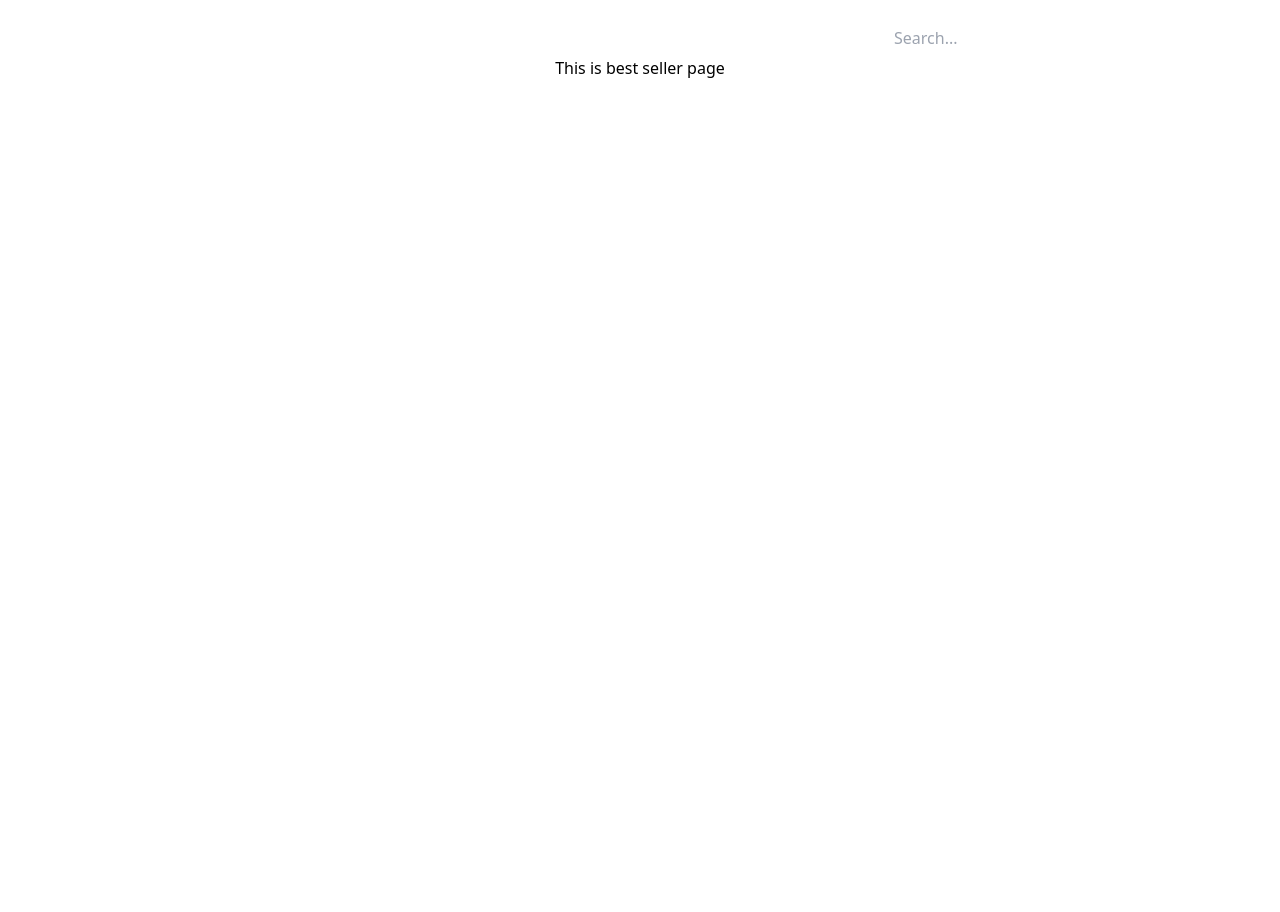
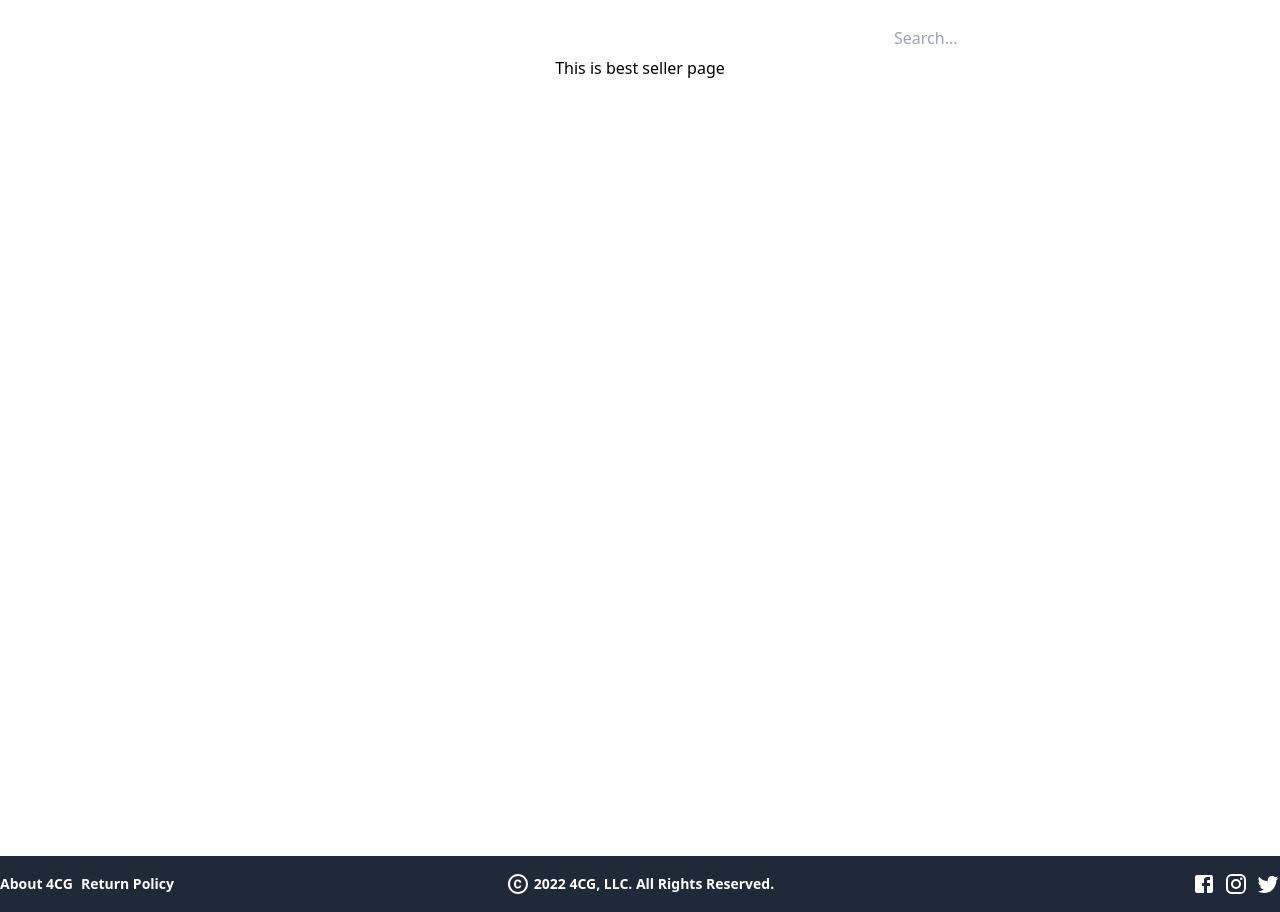
Before and after one commit to Pet3r1512/4CG_Store, a Next.js app: page /best in a window 1280 px wide. Before the commit the page ends 856 px from the top, so only its background shows below. Built offline with nearby package versions, Linux system fonts and the light colour scheme.

Commit message:
add footer & create policy page

```diff
--- a/Components/Footer.js
+++ b/Components/Footer.js
@@ -10,7 +10,7 @@ export default function Footer() {
             <Link href="./about">
               <a href="">About 4CG</a>
             </Link>
-            <Link href="">
+            <Link href="/policy">
               <a href="">Return Policy</a>
             </Link>
           </div>
--- a/pages/about.js
+++ b/pages/about.js
@@ -4,6 +4,7 @@ import Header from "../Components/Header";
 import SideBar from "../Components/SideBar";
 import SubSearchBar from "../Components/SubSearchBar";
 import { Facebook, Instagram, Twitter } from "@mui/icons-material";
+import Footer from "../Components/Footer"
 
 function Social_Logos() {
   return (
@@ -48,6 +49,7 @@ export default function About() {
           </div>
         </div>
       </div>
+      <Footer />
     </div>
   );
 }
--- a/pages/best.js
+++ b/pages/best.js
@@ -3,6 +3,7 @@ import { AppContext } from "../hooks/state";
 import Header from "../Components/Header";
 import SideBar from "../Components/SideBar";
 import SubSearchBar from "../Components/SubSearchBar";
+import Footer from "../Components/Footer";
 
 export default function Best() {
   const context = useContext(AppContext);
@@ -17,6 +18,7 @@ export default function Best() {
           This is best seller page
         </div>
       </div>
+      <Footer />
     </>
   );
 }
--- /dev/null
+++ b/pages/policy.js
@@ -0,0 +1,20 @@
+import SideBar from "../Components/SideBar"
+import Header from "../Components/Header"
+import Footer from "../Components/Footer"
+import SubSearchBar from "../Components/SubSearchBar"
+
+export default function Policy (){
+   return (
+      <div>
+         <div className="w-full z-10 top-0 bg-gray-600 pb-5">
+            <Header />
+            <SideBar />
+            <SubSearchBar />
+         </div>
+         <div className="h-screen">
+
+         </div>
+         <Footer />
+      </div>
+   )
+}
--- a/pages/store.js
+++ b/pages/store.js
@@ -5,6 +5,7 @@ import Header from "../Components/Header";
 import SideBar from "../Components/SideBar";
 import Branch from "../Components/Branch";
 import SubSearchBar from "../Components/SubSearchBar";
+import Footer from "../Components/Footer"
 
 const branchData = [
   {
@@ -62,6 +63,7 @@ export default function Store() {
           </div>
         </div>
       </div>
+      <Footer />
     </>
   );
 }
```
